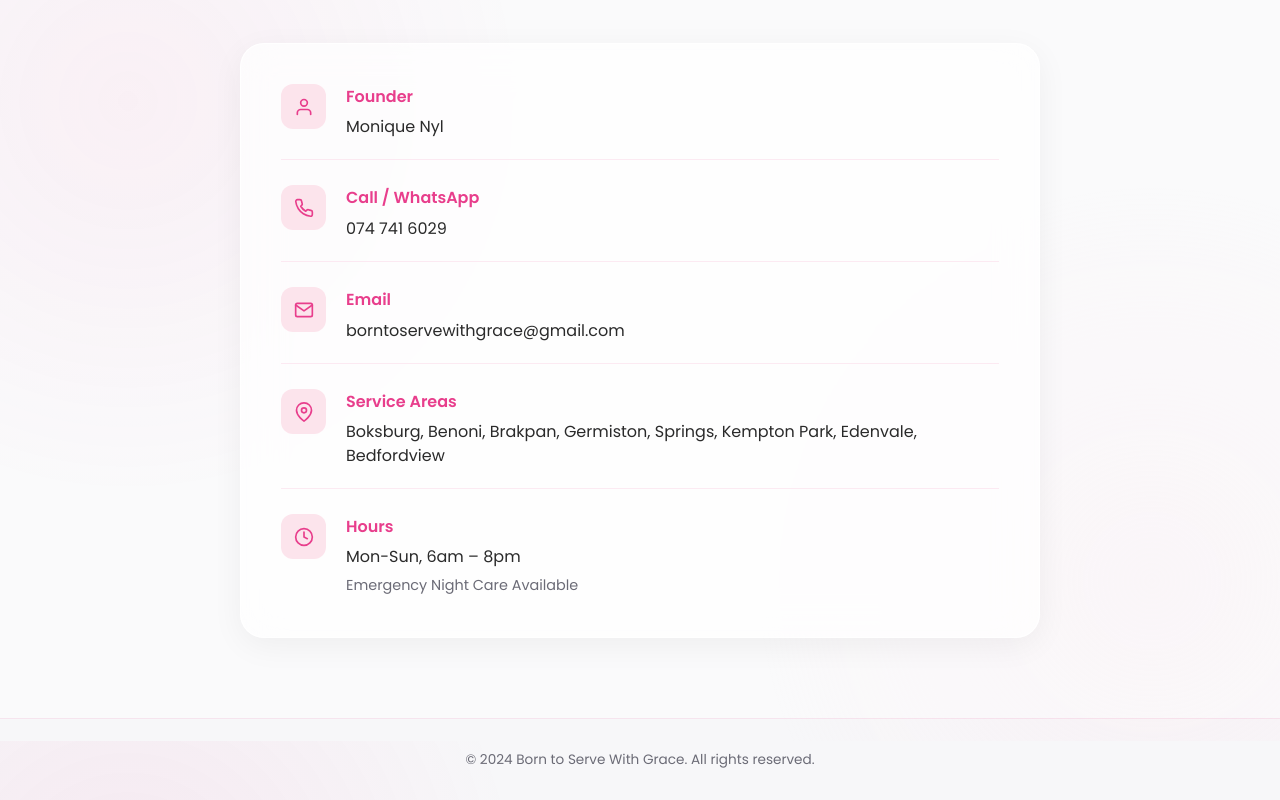
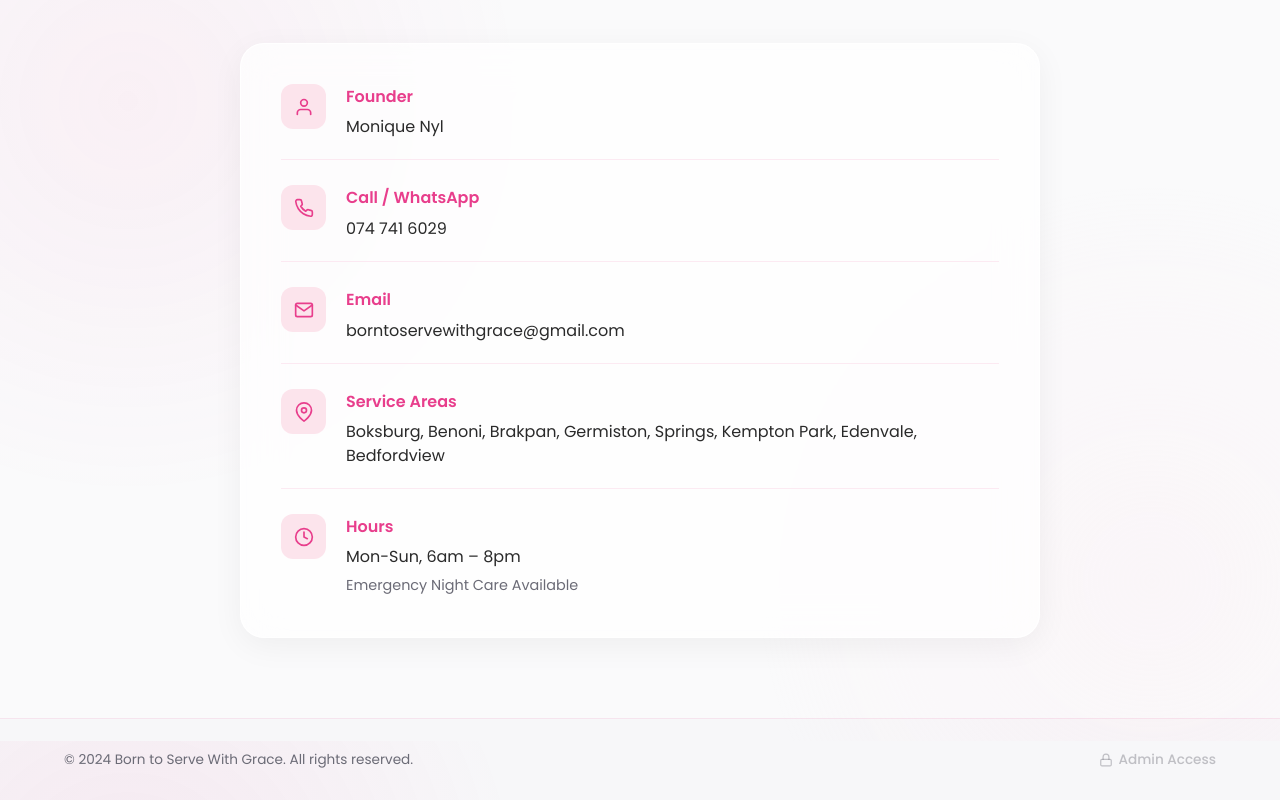
Before and after one commit to Novalink101/Born-to-serve-Nursing-Agency, a website: page index.html in a window 1280 px wide. Shown: the part 3259-4059 px from the top of the page. Drawn offline with nearby package versions, Linux system fonts and the light colour scheme; a web font is replaced by a local one.

Commit message:
Update index.html

```diff
--- a/index.html
+++ b/index.html
@@ -203,7 +203,30 @@
             box-shadow: 0 4px 20px rgba(37, 211, 102, 0.4); z-index: 1000; transition: transform 0.3s ease, background 0.3s ease;
         }
         .floating-wa:hover { transform: scale(1.1); background: #1ebe5d; }
-        footer { text-align: center; padding: 30px; color: var(--text-muted); font-size: 0.85rem; border-top: 1px solid rgba(232, 62, 140, 0.1); }
+
+        /* FOOTER & ADMIN LINK */
+        footer {
+            display: flex; justify-content: space-between; align-items: center;
+            padding: 30px 5%; color: var(--text-muted); font-size: 0.85rem;
+            border-top: 1px solid rgba(232, 62, 140, 0.1);
+        }
+
+        .admin-link {
+            color: rgba(107, 107, 118, 0.4); /* Faint grey */
+            text-decoration: none;
+            font-weight: 500;
+            transition: all 0.3s ease;
+            display: flex;
+            align-items: center;
+            gap: 6px;
+        }
+
+        .admin-link:hover {
+            color: var(--logo-pink);
+            background: rgba(232, 62, 140, 0.05);
+            padding: 5px 10px;
+            border-radius: 8px;
+        }
 
         @media (min-width: 768px) {
             .desktop-nav-links { display: flex; gap: 30px; }
@@ -221,6 +244,7 @@
             .logo-container { width: 200px; height: 200px; }
             .contact-card { padding: 30px 20px; }
             .contact-item { flex-direction: column; gap: 10px; }
+            footer { flex-direction: column; gap: 15px; text-align: center; }
         }
     </style>
 </head>
@@ -519,8 +543,13 @@
         </div>
     </section>
 
+    <!-- UPDATED FOOTER WITH ADMIN LINK -->
     <footer>
         <p>&copy; 2024 Born to Serve With Grace. All rights reserved.</p>
+        <a href="admin-bookings.html" class="admin-link" title="Admin Dashboard">
+            <svg width="14" height="14" viewBox="0 0 24 24" fill="none" stroke="currentColor" stroke-width="2" stroke-linecap="round" stroke-linejoin="round"><rect x="3" y="11" width="18" height="11" rx="2" ry="2"></rect><path d="M7 11V7a5 5 0 0 1 10 0v4"></path></svg>
+            Admin Access
+        </a>
     </footer>
 
     <a href="https://wa.me/27747416029?text=Hello%20Monique,%20I%20would%20like%20to%20inquire%20about%20your%20services." target="_blank" class="floating-wa" aria-label="Contact on WhatsApp">
@@ -555,4 +584,4 @@
         });
     </script>
 </body>
-    </html>
+                    </html>
```
